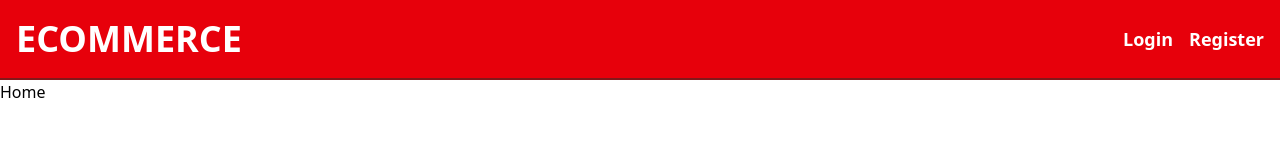
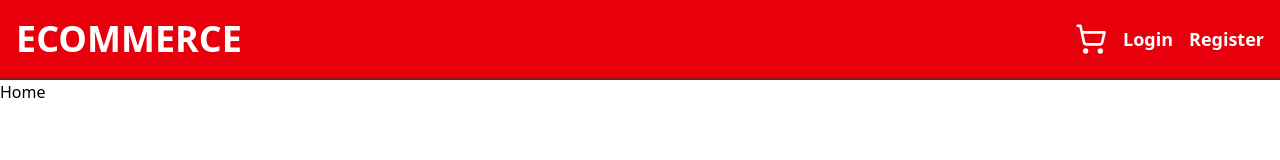
Before and after one commit to pufex/exommerce-example-frontend, a React app: page /home in a window 1280 px wide. Shown: the top 160 px of the page. Built offline with nearby package versions, Linux system fonts and the light colour scheme; no server answers; the HTML template or start-up script is replaced by a standard one.

Commit message:
Created link to the cart page

```diff
--- a/src/layout/Navbar.jsx
+++ b/src/layout/Navbar.jsx
@@ -5,6 +5,7 @@ import UnloggedComponent from "../auth/components/UnloggedComponent.jsx"
 import PrivateComponent from "../auth/components/PrivateComponent.jsx"
 import LogoutNavButton from "../auth/components/LogoutNavButton.jsx"
 import AdminComponent from "../auth/components/AdminComponent.jsx"
+import { ShoppingCart, ShoppingCartIcon } from "lucide-react"
 
 export default function Navbar() {
     return <>
@@ -13,6 +14,14 @@ export default function Navbar() {
             <div className="w-full h-full px-4 max-w-7xl mx-auto flex items-center justify-between">
                 <NavLogo />
                 <ul className="flex gap-4 items-center">
+                    <li>
+                        <Link
+                            to="/cart"
+                            className="text-white"
+                        >
+                            <ShoppingCartIcon className="w-8 h-8 text-white"/>
+                        </Link>
+                    </li>
                     <UnloggedComponent>
 
                         <li>
```
